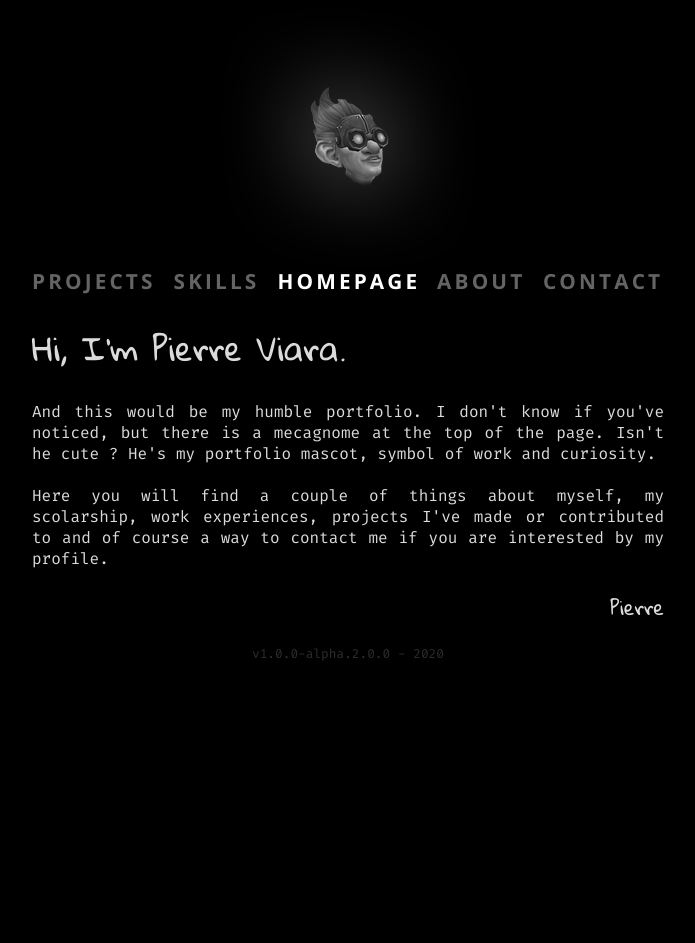
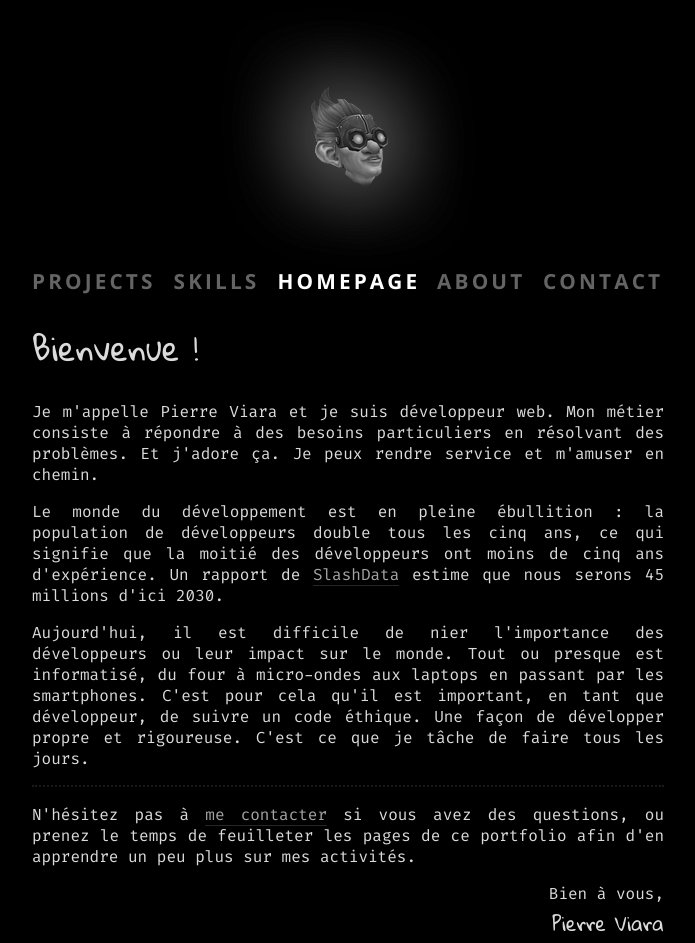
Before and after one commit to fairyfingers/portfolio, an Angular app: page / in a window 1280 px wide. Shown: the top 943 px of the page, without its empty margins (292-987 px from the left). Before the commit the page ends 800 px from the top, so only its background shows below. Built offline with nearby package versions, Linux system fonts and the light colour scheme.

Commit message:
feat(homepage): rewritten homepage text

```diff
--- a/src/app/app.component.html
+++ b/src/app/app.component.html
@@ -2,79 +2,40 @@
   <div class='slot-default'></div>
   <div class='slot-content'>
     <div class='main-logo'>
-            <!-- <img
-                src='assets/fairyfingers_mechanic_gnome_v2.png'
-                alt='A gnome with a robot mask lightly smiling.' /> -->
+      <img src='assets/fairyfingers_mechanic_gnome_v2.png' alt='A gnome with a robot mask lightly smiling.' />
     </div>
     <nav class='main-menu'>
       <div class='menu-item'>
-                <a
-                    routerLink='/projects'
-                    routerLinkActive='active'>
+        <a routerLink='/projects' routerLinkActive='active'>
           PROJECTS
         </a>
       </div>
       <div class='menu-item'>
-                <a
-                    routerLink='/skills'
-                    routerLinkActive='active'>
+        <a routerLink='/skills' routerLinkActive='active'>
           SKILLS
         </a>
       </div>
       <div class='menu-item'>
-                <a
-                    routerLink='/'
-                    routerLinkActive='active'
-                    [routerLinkActiveOptions]='{ exact: true }'>
+        <a routerLink='/' routerLinkActive='active' [routerLinkActiveOptions]='{ exact: true }'>
           HOMEPAGE
         </a>
       </div>
       <div class='menu-item'>
-                <a
-                    routerLink='/about'
-                    routerLinkActive='active'>
+        <a routerLink='/about' routerLinkActive='active'>
           ABOUT
         </a>
       </div>
       <div class='menu-item'>
-                <a
-                    routerLink='/contact'
-                    routerLinkActive='active'>
+        <a routerLink='/contact' routerLinkActive='active'>
           CONTACT
         </a>
       </div>
-                <!-- <a
-                    routerLink='/projects'
-                    routerLinkActive='active'>
-                    PROJECTS
-                </a>
-                <a
-                    routerLink='/skills'
-                    routerLinkActive='active'>
-                    SKILLS
-                </a>
-                <a
-                    routerLink='/'
-                    routerLinkActive='active'
-                    [routerLinkActiveOptions]='{ exact: true }'>
-                    HOMEPAGE
-                </a>
-                <a
-                    routerLink='/about'
-                    routerLinkActive='active'>
-                    ABOUT
-                </a>
-                <a
-                    routerLink='/contact'
-                    routerLinkActive='active'>
-                    CONTACT
-                </a> -->
     </nav>
     <div class='main-page'>
       <router-outlet></router-outlet>
     </div>
     <div class='footer'>
-            v{{ version }} - 2020
+      v{{ version }} - 2021
     </div>
   </div>
   <div class='slot-default'></div>
--- a/src/app/app.component.scss
+++ b/src/app/app.component.scss
@@ -3,6 +3,8 @@ div {
     display: flex;
     flex-direction: row;
     align-items: center;
+
+    animation: fadeIn ease 2s;
 
     div.slot-default {
       flex: 1;
--- a/src/app/containers/homepage/homepage.component.html
+++ b/src/app/containers/homepage/homepage.component.html
@@ -1,29 +1,40 @@
 <div>
-  <h1>Hi, I'm Pierre Viara.</h1>
-  <p class='description'>
-    <!-- Lorem ipsum dolor sit amet, consectetur adipiscing elit. Praesent eleifend eleifend orci, in molestie magna luctus
-        ut. Integer efficitur libero metus, vitae dignissim mauris rhoncus a. Nullam elementum porttitor ante eget
-        tristique. Integer risus mi, faucibus ac tincidunt ac, dictum porttitor quam. Nam volutpat finibus condimentum.
-        Mauris maximus pellentesque sodales. Nam aliquet eu tortor sed pretium. Aliquam erat volutpat. Praesent porttitor
-        metus a dui scelerisque commodo. Aliquam at mi lacus. Suspendisse tincidunt vehicula orci, sit amet sollicitudin
-        urna venenatis sit amet. Nulla nec congue lacus. Nulla luctus nec mauris vel sagittis. Quisque id gravida felis. In
-        eleifend, magna nec ultricies pulvinar, nisl lorem sollicitudin turpis, id mattis ante turpis viverra nunc.
-        <br />
-        <br />
-        Nunc aliquet sed lectus vel feugiat. Proin sit amet egestas felis, maximus viverra lorem. Aenean pulvinar sagittis
-        ex, molestie egestas dui condimentum scelerisque. Donec maximus magna eget massa porttitor, a finibus mauris varius.
-        Sed fermentum, lectus sed aliquet lobortis, nibh eros aliquam magna, sed tempus nunc libero ornare risus.
-        Suspendisse nec lectus nisi. Curabitur finibus, felis non rhoncus bibendum, enim eros feugiat risus, aliquet
-        tincidunt enim odio in dolor. -->
-    And this would be my humble portfolio. I don't know if you've noticed, but there is a mecagnome at the top of the
-    page.
-    Isn't he cute ? He's my portfolio mascot, symbol of work and curiosity.
-    <br />
-    <br />
-    Here you will find a couple of things about myself, my scolarship, work experiences, projects I've made or
-    contributed to and of course a way to contact me if you are interested by my profile.
-  </p>
-  <p class='signature'>
-    Pierre
-  </p>
+  <h1>Bienvenue !</h1>
+  <div class="description">
+    <p>
+      Je m'appelle Pierre Viara et je suis développeur web. Mon métier consiste à répondre à des besoins particuliers en
+      résolvant des problèmes. Et j'adore ça. Je peux rendre service et m'amuser en chemin.
+    </p>
+
+    <p>
+      Le monde du développement est en pleine ébullition : la population de développeurs double tous les cinq
+      ans, ce qui signifie que la moitié des développeurs ont moins de cinq ans d'expérience.
+      Un rapport de <a href="https://www.slashdata.co/" target="_blank">SlashData</a> estime que nous serons 45 millions
+      d'ici 2030.
+    </p>
+
+    <p>
+      Aujourd'hui, il est difficile de nier l'importance des développeurs ou leur impact sur le monde. Tout ou presque
+      est
+      informatisé, du four à micro-ondes aux laptops en passant par les smartphones. C'est pour cela qu'il est
+      important,
+      en tant que développeur, de suivre un code éthique. Une façon de développer propre et rigoureuse. C'est ce que je
+      tâche de faire tous les jours.
+    </p>
+
+    <div class="separation"></div>
+
+    <p>
+      N'hésitez pas à <a href="/contact">me contacter</a> si vous avez des questions, ou prenez le temps de feuilleter les pages de ce
+      portfolio afin d'en apprendre un peu plus sur mes activités.
+    </p>
+  </div>
+  <div class='signature'>
+    <p class="form">
+      Bien à vous,
+    </p>
+    <p class="name">
+      Pierre Viara
+    </p>
+  </div>
 </div>
--- a/src/app/containers/homepage/homepage.component.scss
+++ b/src/app/containers/homepage/homepage.component.scss
@@ -1,12 +1,40 @@
-p {
-    &.description {
-        font-family: 'Fira Code', monospace;
-        text-align: justify;
+div {
+  animation: fadeIn ease 0.5s;
+
+  &.description {
+    p {
+      font-family: 'Fira Code', monospace;
+      text-align: justify;
     }
 
-    &.signature {
+    .separation {
+      height: 1px;
+      border-top: 2px dotted #1a1a1a;
+    }
+  }
+
+  &.signature {
+    p {
+      margin: 0;
+      text-align: right;
+
+      &.name {
         font-family: 'Gloria Hallelujah', cursive;
-        text-align: right;
         font-size: 120%;
+      }
     }
+  }
+
+  a {
+    color: #a4a4a4;
+
+    border-bottom: 1px double #272727;
+
+    transition-property: color;
+    transition-duration: 0.1s;
+
+    &:hover {
+      color: white;
+    }
+  }
 }
--- a/src/app/containers/skills/skills.component.html
+++ b/src/app/containers/skills/skills.component.html
@@ -1,31 +1,3 @@
 <div>
-    <h1>📰 _adaptation</h1>
-    <p>
-        In biology, adaptation has several meanings but one of them can be defined as the « <span class='italic'>functional
-            adjustment of the living being to his environment</span>. »
-        <br />
-        And I think this is pretty much typical of what you can live on a daily basis ; doesn't really matter where : at the
-        office, outside, at home… There is a point where you need to adapt yourself. That is bound to happen.
-        <br />
-        <br />
-        But yet many people still don't really grasp that some situations need themselves to be demonstrating some
-        adaptation.
-        <br />
-        For instance in management where the manager literally doesn't adapt himself to the three (not a hundred) different
-        personalities of his team members.
-        <br />
-        <br />
-        The ancient human being was kind of forced to adapt himself to his environment, otherwise he would have died,
-        disappeared, handing over to another species. This is natural selection after all.
-        <br />
-        But today things are a bit different because we all are living in much more secured and completed societies, we all
-        have our jobs, relationships… So the concept of adaptation has quite evolved into something more complex.
-        And so you can adapt yourself in much more ways than you could back then.
-        <br />
-        <br />
-        This is where it becomes really important to understand the necessity to adapt to these more complex and complete
-        environments and relationships : your faculty to adapt yourself to what or who's around not only makes you survive,
-        but it now also defines how far you can go in any environment or relationship.
-        Adaptation is often the first key of the locked door.
-    </p>
+  <!-- todo -->
 </div>
--- a/src/styles.scss
+++ b/src/styles.scss
@@ -1,4 +1,5 @@
-html, body {
+html,
+body {
   background-color: black;
   font-family: 'Fira Code', monospace;
   color: #dbdbdb;
@@ -26,16 +27,11 @@ a {
   font-weight: 700;
 }
 
-::-webkit-scrollbar {
-    width: 12px;
+@keyframes fadeIn {
+  0% {
+    opacity:0;
   }
-
-::-webkit-scrollbar-track {
-    -webkit-box-shadow: inset 0 0 6px rgba(112, 112, 112, 0.3);
-    border-radius: 10px;
+  100% {
+    opacity:1;
   }
-
-::-webkit-scrollbar-thumb {
-    border-radius: 10px;
-    -webkit-box-shadow: inset 0 0 6px rgba(192, 192, 192, 0.5);
 }
```
Also changed, not shown: src/app/containers/projects/projects.component.html (+1 -55 lines), 1 other file (tests, documents, lock files or other folders). Lines whose indentation alone changed are shown as unchanged.
